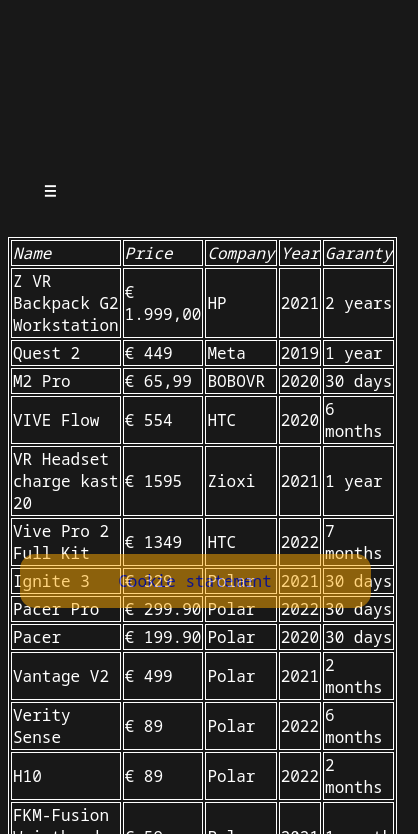
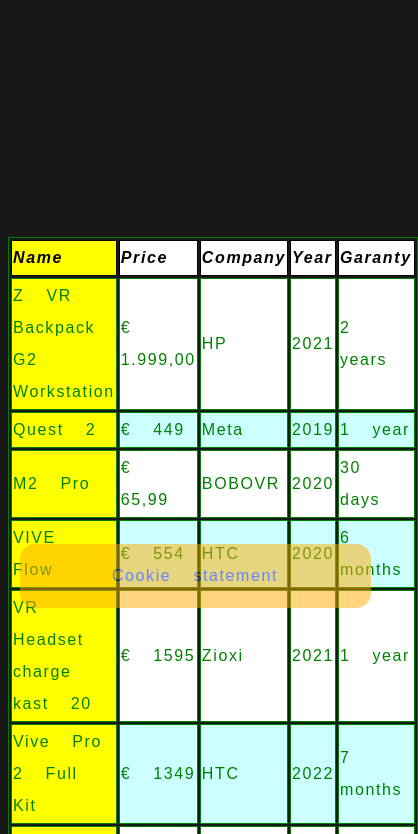
Before and after one commit to SkullCandby/skullcandby.github.io, a plain HTML site: page pricing.html in a window 390 px wide. Shown: the part 221-1055 px from the top of the page, 418 px wide, since content can reach past the window. Drawn offline with Linux system fonts and the light colour scheme.

Commit message:
Update pricing.css

```diff
--- a/css/pricing.css
+++ b/css/pricing.css
@@ -1,16 +1,31 @@
-header, #logoAndCompany{
+/* Pricing page CSS */
 
+#logoAndCompany {
+    font-family: 'Notable';
     display: flex;
     flex-direction: column;
     height: 350px;
+
     margin-left: 15px;
+}
 
+h2, h1 {
+    font-family: 'Notable';
+}
 
-
-}
+body {
+    font-family: Arial, Helvetica, sans-serif;
+    font-size: 1em;
+    background: #181818;
+    color: #FFFFFF;
+    letter-spacing: 0.1em;
+    line-height: 2em;
+    word-spacing: 1em;
+ }
 footer {
     margin-top: 100px;
 }
+
 #img_1 {
     width: 100%;
 }
@@ -25,10 +40,16 @@ footer {
     width: 250px;
     height: 160px;
     border-radius: 16px;
+
+    border-color: yellow;
+    border-style: solid;
+    border-width: 1px;
 }
 ul {
     list-style-type: none;
     display: flex;
+    flex-grow: 1;
+    flex-shrink: 1;
     gap: 25px;
     width: 800px;
 
@@ -53,17 +74,10 @@ ul {
 }
 
 .scaled_image {
-
     height: 350px;
-
 }
 
-body {
-    font-family: 'Noto Sans Mono', monospace;
-    font-size: 1em;
-    background: #181818;
-    color: #FFFFFF;
-}
+
 table, th, td {
     border: 1px solid;
 }
@@ -84,9 +98,12 @@ table {
     border-radius: 15px;
     padding-top: 0;
     opacity: 50%;
+    z-index: 9999;
+
 }
 
 .nav-bar {
+    text-transform: uppercase;
     width: 100%;
     display: flex;
     justify-content: space-between;
@@ -95,12 +112,10 @@ table {
     position: relative;
     background-color: #181818;
     padding: 12px 0;
-
 }
 .menu {display: flex;}
 .menu .li {margin-top: 40px}
 .menu .li a {
-    display: inline-block;
     text-decoration: none;
     color: #FFF;
     text-align: center;
@@ -135,7 +150,7 @@ table {
     top: 20px;
     left: 20px;
 }
-#check {display: block; z-index: 1000}
+#check {display: block; z-index: 1000;}
 
 #product_1 {
     float: left;
@@ -158,6 +173,42 @@ table {
     float: right;
 }
 #check {display: none;}
+
+aside > p {
+    color: #964B00;
+}
+span + p {
+    color: green;
+}
+thead {
+    background: #FFC72B;
+    color: black;
+    font-weight: bold;
+}
+
+.linkedin:hover {
+    color: blue;
+}
+.linkedin:active {
+  color: green;
+}
+tr td:first-child {
+    background-color: #FF0;
+}
+table {
+    color: green;
+}
+tr {
+    background: #FFF;
+}
+tr:nth-child(2n) {
+  background-color: #CFF;
+}
+#menu_pos {
+        display: flex;
+        flex-direction: column;
+        width: 100%;
+}
 @media (max-width: 1240px) {
 
     #product_3 {
@@ -220,10 +271,39 @@ table {
         right: 5%;
         width: 90%;
     }
+    thead {
+        background: #FFC72B;
+        color: black;
+        font-weight: bold;
+    }
 
+
+
+    .linkedin:hover {
+        color: blue;
+    }
+    .linkedin:active {
+      color: green;
+    }
+    tr td:first-child {
+        background-color: #FF0;
+    }
+    table {
+        color: green;
+    }
+    tr {
+        background: #FFF;
+    }
+    tr:nth-child(2n) {
+      background-color: #CFF;
+      }
 }
 @media (max-width: 480px) {
-
+    #menu_pos {
+        display: flex;
+        flex-direction: row;
+        width: 100%;
+    }
     header {
         gap: 5px;
         width: 250px;
@@ -311,6 +391,53 @@ table {
     .menu li a {padding: 10px;}
     .open-menu , .close-menu {display: block;}
     #check:checked ~ .menu {left: 0;}
+    thead {
+        background: #FFC72B;
+        color: black;
+        font-weight: bold;
+    }
 
 
+
+    .linkedin:hover {
+        color: blue;
+    }
+    .linkedin:active {
+      color: green;
+    }
+    tr td:first-child {
+        background-color: #FF0;
+    }
+    table {
+        color: green;
+    }
+    tr {
+        background: #FFF;
+    }
+    tr:nth-child(2n) {
+      background-color: #CFF;
+    }
 }
+thead {
+    background: #FFC72B;
+    color: black;
+    font-weight: bold;
+}
+.linkedin:hover {
+    color: blue;
+}
+.linkedin:active {
+  color: green;
+}
+tr td:first-child {
+    background-color: #FF0;
+}
+table {
+    color: green;
+}
+tr {
+    background: #FFF;
+}
+tr:nth-child(2n) {
+  background-color: #CFF;
+}
```
